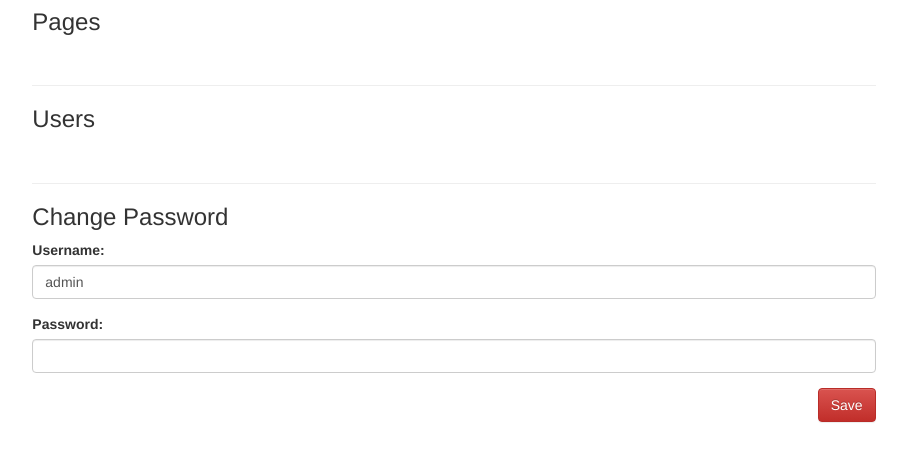
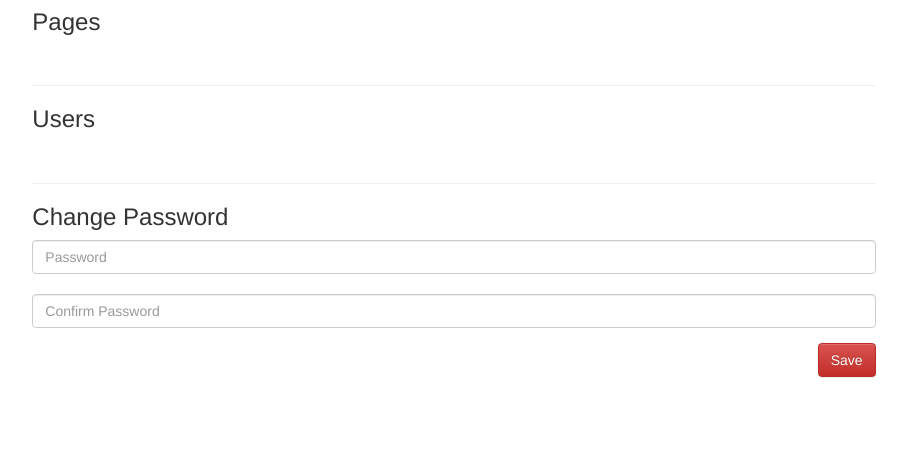
Before and after one commit to rackeric/cryptowalletsviewer, a Flask app: template templates/admin.html in a window 1280 px wide. Shown: the part 1218-1680 px from the top of the page, without its empty margins (186-1093 px from the left). After the commit the page ends 1596 px from the top, so only its background shows below. Run offline with Flask 2, Linux system fonts and the light colour scheme; the template is opened without the code that fills it, so the values that code supplies are empty; some libraries are stand-ins or nearby versions.

Commit message:
fix admin password change

```diff
--- a/app.py
+++ b/app.py
@@ -368,14 +368,18 @@ def setup():
 @login_required()
 @app.route('/changepass', methods=['POST'])
 def changepass():
-    username = request.form['username']
-    password = request.form['password']
 
-    myUser = User.query.filter(User.username==username).first()
-    myAuth = AuthUser(username=username)
-    myAuth.set_and_encrypt_password(password, salt='1234567')
-    myUser.password = myAuth.password
-    myUser.save()
+    if request.method == 'POST':
+        if request.form['password'] == request.form['confirmpassword']:
+            #userId = 0
+            username = get_current_user_data()["username"]
+            password = request.form['password']
+            # query mongo for user
+            myUser = User.query.filter(User.username==username).first()
+            myAuth = AuthUser(username=username)
+            myAuth.set_and_encrypt_password(password, salt='1234567')
+            myUser.password = myAuth.password
+            myUser.save()
 
     return redirect(url_for('admin'))
 
@@ -552,8 +556,6 @@ def sslVerify():
     return "h6pQMk-JNEVXgtxOBIauHr12SMvRHWnWLlYfXezoF8U.ZIVlpXUH1RjAE961sshUPDMN5zy9PpCDui4Cpr3pRzE"
 
 
-
-#app.add_url_rule('/.well-known/acme-challenge/h6pQMk-JNEVXgtxOBIauHr12SMvRHWnWLlYfXezoF8U', 'sslVerify', sslVerify, methods=['GET'])
 app.add_url_rule('/', 'index', index, methods=['GET', 'POST'])
 app.add_url_rule('/admin/', 'admin', admin, methods=['GET', 'POST'])
 app.add_url_rule('/profile/', 'profile', profile, methods=['GET', 'POST'])
--- a/templates/admin.html
+++ b/templates/admin.html
@@ -88,15 +88,14 @@
 
 <h3>Change Password</h3>
 <form action="/changepass" method="POST">
-<div class="form-group">
-  <label for="title">Username:</label>
-  <input type="text" class="form-control" name="username" value="admin">
-</div>
-<div class="form-group">
-  <label for="password">Password:</label>
-  <input type="password" class="form-control" name="password">
-</div>
-<input type="submit" value="Save" class="btn btn-danger pull-right"/>
+
+  <div class="form-group">
+    <input type="password" class="form-control" name="password" placeholder="Password" required>
+    <br>
+    <input type="password" id="confirmpassword" name="confirmpassword" class="form-control"placeholder="Confirm Password" required>
+  </div>
+  <input type="submit" value="Save" class="btn btn-danger pull-right"/>
+
 </form>
 
   </div>
```
